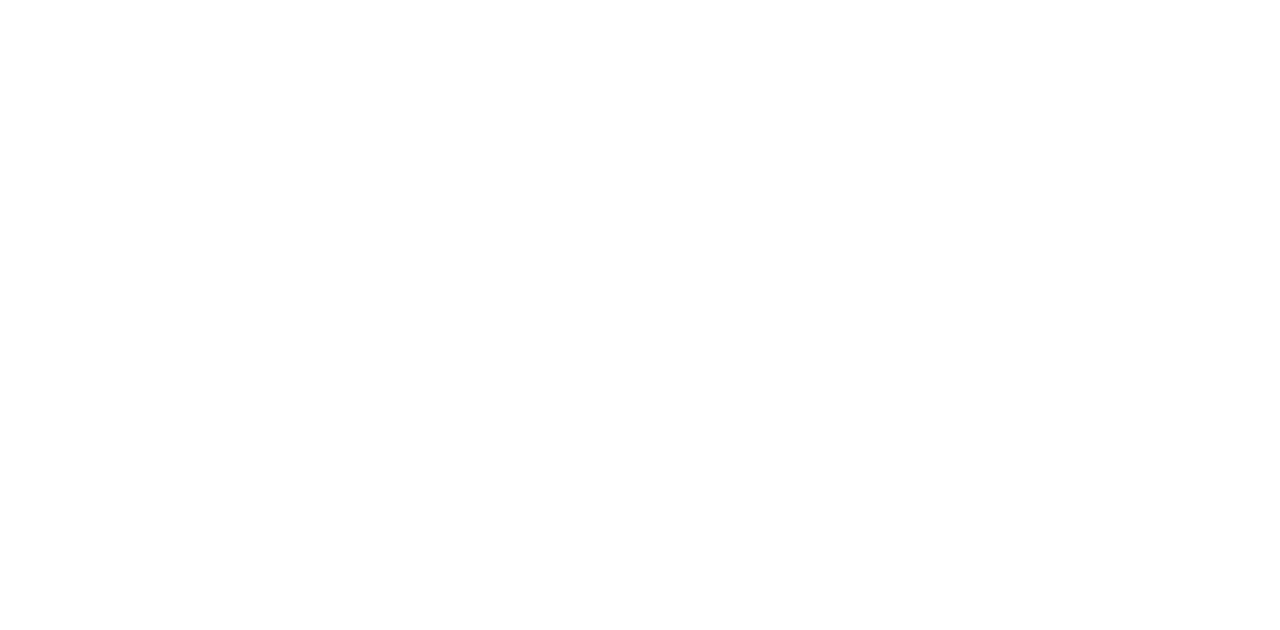
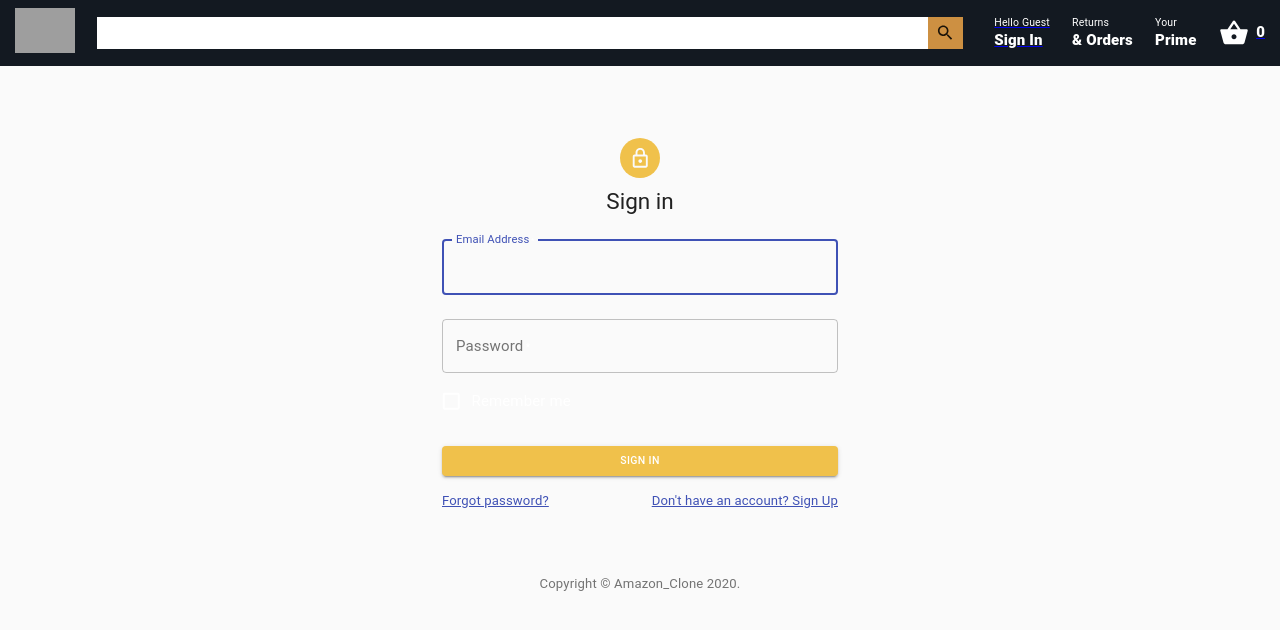
Before and after one commit to klcysn/amazon_clone, a React (Create React App) app: page /signin in a window 1280 px wide. Shown: the top 630 px of the page. Built offline with nearby package versions, Linux system fonts and the light colour scheme; grey boxes are pictures that could not be loaded.

Commit message:
Add sihnin and signup pages

```diff
--- a/src/components/searchBar/SearchBar.js
+++ b/src/components/searchBar/SearchBar.js
@@ -17,10 +17,12 @@
         <input className="search-input" />
         <SearchIcon className="search-icon" />
       </div>
-      <div className="search-bar-button-container">
-        <span className="normal-span">Hello Guest</span>
-        <span className="bold-span">Sign In</span>
-      </div>
+      <Link to="/signin">
+        <div className="search-bar-button-container">
+          <span className="normal-span">Hello Guest</span>
+          <span className="bold-span">Sign In</span>
+        </div>
+      </Link>
       <div className="search-bar-button-container">
         <span className="normal-span">Returns</span>
         <span className="bold-span">& Orders</span>
--- /dev/null
+++ b/src/pages/SignIn/SignIn.js
@@ -0,0 +1,102 @@
+import React from 'react';
+import Avatar from '@material-ui/core/Avatar';
+import Button from '@material-ui/core/Button';
+import CssBaseline from '@material-ui/core/CssBaseline';
+import TextField from '@material-ui/core/TextField';
+import FormControlLabel from '@material-ui/core/FormControlLabel';
+import Checkbox from '@material-ui/core/Checkbox';
+import Grid from '@material-ui/core/Grid';
+import Box from '@material-ui/core/Box';
+import LockOutlinedIcon from '@material-ui/icons/LockOutlined';
+import Typography from '@material-ui/core/Typography';
+import Container from '@material-ui/core/Container';
+import {useStyles} from "./SignInStyle"
+import SearchBar from "../../components/searchBar/SearchBar"
+import {Link} from "react-router-dom"
+
+function Copyright() {
+  return (
+    <Typography variant="body2" color="textSecondary" align="center">
+      {'Copyright © '}
+        Amazon_Clone
+      {' '}
+      {new Date().getFullYear()}
+      {'.'}
+    </Typography>
+  );
+}
+
+
+
+export const SignIn = () => {
+  const classes = useStyles();
+
+  return (
+    <div>
+        <SearchBar />
+        <Container component="main" maxWidth="xs">
+        <CssBaseline />
+        <div className={classes.paper}>
+            <Avatar className={classes.avatar}>
+            <LockOutlinedIcon />
+            </Avatar>
+            <Typography component="h1" variant="h5">
+            Sign in
+            </Typography>
+            <form className={classes.form} noValidate>
+            <TextField
+                variant="outlined"
+                margin="normal"
+                required
+                fullWidth
+                id="email"
+                label="Email Address"
+                name="email"
+                autoComplete="email"
+                autoFocus
+            />
+            <TextField
+                variant="outlined"
+                margin="normal"
+                required
+                fullWidth
+                name="password"
+                label="Password"
+                type="password"
+                id="password"
+                autoComplete="current-password"
+            />
+            <FormControlLabel
+                control={<Checkbox value="remember" color="primary" />}
+                label="Remember me"
+            />
+            <Button
+                type="submit"
+                fullWidth
+                variant="contained"
+                color="primary"
+                className={classes.submit}
+            >
+                Sign In
+            </Button>
+            <Grid container>
+                <Grid item xs>
+                <Link className={classes.link} href="#" variant="body2">
+                    Forgot password?
+                </Link>
+                </Grid>
+                <Grid item>
+                <Link className={classes.link} to = "/signup">
+                    {"Don't have an account? Sign Up"}
+                </Link>
+                </Grid>
+            </Grid>
+            </form>
+        </div>
+        <Box mt={8}>
+            <Copyright />
+        </Box>
+        </Container>
+    </div>
+  );
+}
--- /dev/null
+++ b/src/pages/SignIn/SignInStyle.js
@@ -0,0 +1,25 @@
+import { makeStyles } from '@material-ui/core/styles';
+
+export const useStyles = makeStyles((theme) => ({
+    paper: {
+      marginTop: theme.spacing(8),
+      display: 'flex',
+      flexDirection: 'column',
+      alignItems: 'center',
+    },
+    avatar: {
+      margin: theme.spacing(1),
+      backgroundColor: "#F0C14B",
+    },
+    form: {
+      width: '100%', // Fix IE 11 issue.
+      marginTop: theme.spacing(1),
+    },
+    submit: {
+      margin: theme.spacing(3, 0, 2),
+      backgroundColor: "#F0C14B",
+    },
+    link: {
+        color: "#3F51B5",
+    }
+  }));
--- /dev/null
+++ b/src/pages/SignUp/SignUp.js
@@ -0,0 +1,119 @@
+import React from 'react';
+import Avatar from '@material-ui/core/Avatar';
+import Button from '@material-ui/core/Button';
+import CssBaseline from '@material-ui/core/CssBaseline';
+import TextField from '@material-ui/core/TextField';
+import FormControlLabel from '@material-ui/core/FormControlLabel';
+import Checkbox from '@material-ui/core/Checkbox';
+import {Link} from "react-router-dom"
+import Grid from '@material-ui/core/Grid';
+import Box from '@material-ui/core/Box';
+import LockOutlinedIcon from '@material-ui/icons/LockOutlined';
+import Typography from '@material-ui/core/Typography';
+import Container from '@material-ui/core/Container';
+import { useStyles} from "./SignUpStyle"
+
+function Copyright() {
+  return (
+    <Typography variant="body2" color="textSecondary" align="center">
+      {'Copyright © '}
+        Amazone_Clone
+      {' '}
+      {new Date().getFullYear()}
+      {'.'}
+    </Typography>
+  );
+}
+
+export const SignUp = () => {
+  const classes = useStyles();
+
+  return (
+    <Container component="main" maxWidth="xs">
+      <CssBaseline />
+      <div className={classes.paper}>
+        <Avatar className={classes.avatar}>
+          <LockOutlinedIcon />
+        </Avatar>
+        <Typography component="h1" variant="h5">
+          Sign up
+        </Typography>
+        <form className={classes.form} noValidate>
+          <Grid container spacing={2}>
+            <Grid item xs={12} sm={6}>
+              <TextField
+                autoComplete="fname"
+                name="firstName"
+                variant="outlined"
+                required
+                fullWidth
+                id="firstName"
+                label="First Name"
+                autoFocus
+              />
+            </Grid>
+            <Grid item xs={12} sm={6}>
+              <TextField
+                variant="outlined"
+                required
+                fullWidth
+                id="lastName"
+                label="Last Name"
+                name="lastName"
+                autoComplete="lname"
+              />
+            </Grid>
+            <Grid item xs={12}>
+              <TextField
+                variant="outlined"
+                required
+                fullWidth
+                id="email"
+                label="Email Address"
+                name="email"
+                autoComplete="email"
+              />
+            </Grid>
+            <Grid item xs={12}>
+              <TextField
+                variant="outlined"
+                required
+                fullWidth
+                name="password"
+                label="Password"
+                type="password"
+                id="password"
+                autoComplete="current-password"
+              />
+            </Grid>
+            <Grid item xs={12}>
+              <FormControlLabel
+                control={<Checkbox value="allowExtraEmails" color="primary" />}
+                label="I want to receive inspiration, marketing promotions and updates via email."
+              />
+            </Grid>
+          </Grid>
+          <Button
+            type="submit"
+            fullWidth
+            variant="contained"
+            color="primary"
+            className={classes.submit}
+          >
+            Sign Up
+          </Button>
+          <Grid container justify="flex-end">
+            <Grid item>
+              <Link className={classes.link} to="signin">
+                Already have an account? Sign in
+              </Link>
+            </Grid>
+          </Grid>
+        </form>
+      </div>
+      <Box mt={5}>
+        <Copyright />
+      </Box>
+    </Container>
+  );
+}
--- /dev/null
+++ b/src/pages/SignUp/SignUpStyle.js
@@ -0,0 +1,25 @@
+import { makeStyles } from '@material-ui/core/styles';
+
+export const useStyles = makeStyles((theme) => ({
+    paper: {
+      marginTop: theme.spacing(8),
+      display: 'flex',
+      flexDirection: 'column',
+      alignItems: 'center',
+    },
+    avatar: {
+      margin: theme.spacing(1),
+      backgroundColor: "#F0C14B",
+    },
+    form: {
+      width: '100%', // Fix IE 11 issue.
+      marginTop: theme.spacing(3),
+    },
+    submit: {
+      margin: theme.spacing(3, 0, 2),
+      backgroundColor: "#F0C14B",
+    },
+    link: {
+        color: "#3F51B5",
+    }
+  }));
--- a/src/pages/index.js
+++ b/src/pages/index.js
@@ -1,3 +1,5 @@
 export * from "./Home/Home"
 export * from "./Detail/DetailPage"
 export * from "./Basket/Basket"
+export * from "./SignIn/SignIn"
+export * from "./SignUp/SignUp"
--- a/src/router/Routes.js
+++ b/src/router/Routes.js
@@ -4,7 +4,7 @@
   Switch,
   Route
 } from "react-router-dom";
-import {Home, DetailPage, Basket} from "../pages"
+import {Home, DetailPage, Basket, SignIn, SignUp} from "../pages"
 
 
 const Routes = () =>{
@@ -13,6 +13,8 @@
       <Switch>
         <Route path="/detail/:id" component={DetailPage} />
         <Route path="/basket" component={Basket} />
+        <Route path="/signin" component={SignIn} />
+        <Route path="/signup" component={SignUp} />
         <Route path="/" component={Home} exact />
       </Switch>
     </Router>
```
Also changed, not shown: 1 other file (tests, documents, lock files or other folders).
